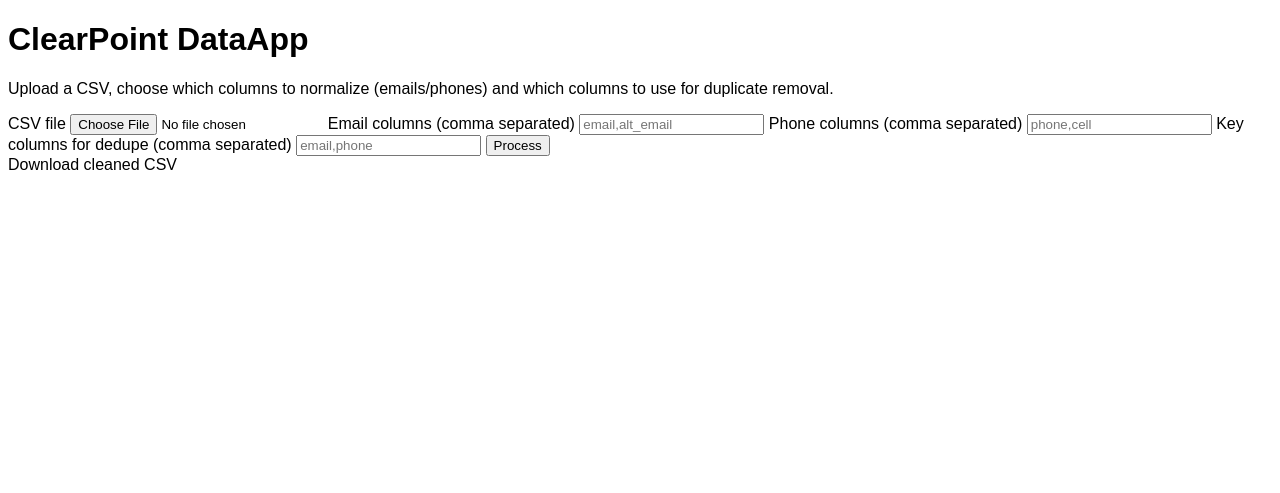
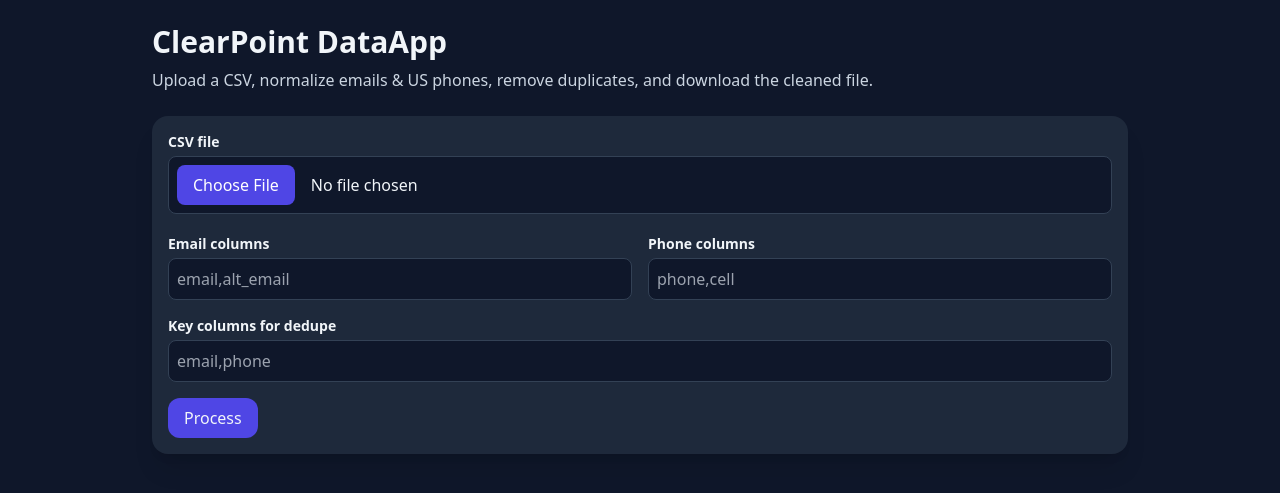
Before and after one commit to ErickaJohnson06/clearpoint-dataapp_fixed, a FastAPI app: page / in a window 1280 px wide. Shown: the top 493 px of the page. Run offline with FastAPI, Linux system fonts and the light colour scheme; some libraries are stand-ins or nearby versions.

Commit message:
Add files via upload

```diff
--- a/app/main.py
+++ b/app/main.py
@@ -23,32 +23,31 @@ def normalize_email(value: str):
 def normalize_us_phone(value: str):
     if value is None:
         return None, True
-    digits = "".join(ch for ch in value if ch.isdigit())
+    digits = ''.join(ch for ch in value if ch.isdigit())
     if len(digits) == 10:
-        return "+1" + digits, False
-    if len(digits) == 11 and digits.startswith("1"):
-        return "+1" + digits[1:], False
-    return value.strip(), True
+        return '+1' + digits, False
+    if len(digits) == 11 and digits.startswith('1'):
+        return '+1' + digits[1:], False
+    return (value or '').strip(), True
 
 def split_csv_cols(s: str):
     if not s:
         return []
-    return [c.strip() for c in s.split(",") if c.strip()]
+    return [c.strip() for c in s.split(',') if c.strip()]
 
-@app.get("/", response_class=HTMLResponse)
+@app.get('/', response_class=HTMLResponse)
 async def index(request: Request):
-    return templates.TemplateResponse("index.html", {"request": request})
+    return templates.TemplateResponse('index.html', {'request': request})
 
-# JSON API that returns a summary and the cleaned CSV text
-@app.post("/api/process")
+@app.post('/api/process')
 async def process_csv(
     file: UploadFile = File(...),
-    email_columns: str = Form(default=""),
-    phone_columns: str = Form(default=""),
-    key_columns: str = Form(default="")
+    email_columns: str = Form(default=''),
+    phone_columns: str = Form(default=''),
+    key_columns: str   = Form(default='')
 ):
     contents = await file.read()
-    text = contents.decode("utf-8", errors="replace")
+    text = contents.decode('utf-8', errors='replace')
     reader = csv.DictReader(io.StringIO(text))
     rows = list(reader)
 
@@ -59,7 +58,6 @@ async def process_csv(
     invalid_email_count = 0
     invalid_phone_count = 0
 
-    # Normalize
     for r in rows:
         for col in email_cols:
             if col in r:
@@ -70,12 +68,11 @@ async def process_csv(
                 r[col], bad = normalize_us_phone(r[col])
                 invalid_phone_count += 1 if bad else 0
 
-    # Dedupe
     seen = set()
     deduped = []
     dup_count = 0
     for r in rows:
-        key = tuple((r.get(c, "") or "").strip().lower() for c in key_cols) if key_cols else None
+        key = tuple((r.get(c, '') or '').strip().lower() for c in key_cols) if key_cols else None
         if key_cols:
             if key in seen:
                 dup_count += 1
@@ -83,29 +80,30 @@ async def process_csv(
             seen.add(key)
         deduped.append(r)
 
-    # Build cleaned CSV text
     if deduped:
         fieldnames = list(deduped[0].keys())
     else:
         fieldnames = reader.fieldnames or []
 
     out_io = io.StringIO()
-    writer = csv.DictWriter(out_io, fieldnames=fieldnames, extrasaction="ignore")
+    writer = csv.DictWriter(out_io, fieldnames=fieldnames, extrasaction='ignore')
     writer.writeheader()
     writer.writerows(deduped)
     cleaned_csv_text = out_io.getvalue()
 
+    # return a few sample rows for preview
+    preview_rows = deduped[:10]
+
     summary = {
-        "rows_in": len(rows),
-        "rows_out": len(deduped),
-        "duplicates_removed": dup_count,
-        "invalid_emails": invalid_email_count,
-        "invalid_phones": invalid_phone_count,
+        'rows_in': len(rows),
+        'rows_out': len(deduped),
+        'duplicates_removed': dup_count,
+        'invalid_emails': invalid_email_count,
+        'invalid_phones': invalid_phone_count,
+        'columns': fieldnames,
     }
+    return {'summary': summary, 'csv_text': cleaned_csv_text, 'preview_rows': preview_rows}
 
-    # Return JSON that includes the CSV as text; the frontend will create a download
-    return {"summary": summary, "csv_text": cleaned_csv_text}
-
-@app.get("/healthz")
+@app.get('/healthz')
 async def health():
-    return {"ok": True}
+    return {'ok': True}
--- a/app/static/styles.css
+++ b/app/static/styles.css
@@ -1 +1 @@
-body { font-family: sans-serif; }
+/* Tailwind handles styling; keep file for static mount. */
--- a/app/templates/index.html
+++ b/app/templates/index.html
@@ -1,68 +1,148 @@
 <!doctype html>
 <html>
 <head>
-  <meta charset="utf-8" />
-  <meta name="viewport" content="width=device-width, initial-scale=1" />
+  <meta charset="utf-8"/>
+  <meta name="viewport" content="width=device-width, initial-scale=1"/>
   <title>ClearPoint DataApp</title>
-  <link rel="stylesheet" href="/static/styles.css" />
+  <script src="https://cdn.tailwindcss.com"></script>
+  <script src="https://cdnjs.cloudflare.com/ajax/libs/xlsx/0.18.5/xlsx.full.min.js"></script>
 </head>
-<body>
-  <div class="container">
-    <h1>ClearPoint DataApp</h1>
-    <p>Upload a CSV, choose which columns to normalize (emails/phones) and which columns to use for duplicate removal.</p>
+<body class="bg-slate-900 text-slate-100">
+  <div class="max-w-5xl mx-auto p-6">
+    <header class="mb-6">
+      <h1 class="text-3xl font-bold">ClearPoint DataApp</h1>
+      <p class="text-slate-300 mt-2">Upload a CSV, normalize emails & US phones, remove duplicates, and download the cleaned file.</p>
+    </header>
 
-    <form id="form" enctype="multipart/form-data">
-      <label>CSV file</label>
-      <input type="file" name="file" accept=".csv" required />
+    <section class="bg-slate-800 rounded-2xl p-4 shadow-xl">
+      <form id="form" class="grid md:grid-cols-2 gap-4" enctype="multipart/form-data">
+        <div class="md:col-span-2">
+          <label class="block text-sm font-semibold mb-1">CSV file</label>
+          <input class="w-full file:mr-4 file:py-2 file:px-4 file:rounded-lg file:border-0 file:bg-indigo-600 file:text-white file:cursor-pointer rounded-lg bg-slate-900 border border-slate-700 p-2" type="file" name="file" accept=".csv" required />
+          <p id="headersHint" class="text-xs text-slate-400 mt-1"></p>
+        </div>
 
-      <label>Email columns (comma separated)</label>
-      <input type="text" name="email_columns" placeholder="email,alt_email" />
+        <div>
+          <label class="block text-sm font-semibold mb-1">Email columns</label>
+          <input class="w-full rounded-lg bg-slate-900 border border-slate-700 p-2" type="text" name="email_columns" placeholder="email,alt_email"/>
+        </div>
+        <div>
+          <label class="block text-sm font-semibold mb-1">Phone columns</label>
+          <input class="w-full rounded-lg bg-slate-900 border border-slate-700 p-2" type="text" name="phone_columns" placeholder="phone,cell"/>
+        </div>
+        <div class="md:col-span-2">
+          <label class="block text-sm font-semibold mb-1">Key columns for dedupe</label>
+          <input class="w-full rounded-lg bg-slate-900 border border-slate-700 p-2" type="text" name="key_columns" placeholder="email,phone"/>
+        </div>
 
-      <label>Phone columns (comma separated)</label>
-      <input type="text" name="phone_columns" placeholder="phone,cell" />
+        <div class="md:col-span-2 flex gap-3">
+          <button class="px-4 py-2 rounded-xl bg-indigo-600 hover:bg-indigo-500" type="submit" id="processBtn">Process</button>
+          <a id="downloadCsv" class="hidden px-4 py-2 rounded-xl bg-slate-700 hover:bg-slate-600" download="cleaned.csv">Download CSV</a>
+          <button id="downloadXlsx" class="hidden px-4 py-2 rounded-xl bg-slate-700 hover:bg-slate-600" type="button">Download Excel</button>
+        </div>
+      </form>
 
-      <label>Key columns for dedupe (comma separated)</label>
-      <input type="text" name="key_columns" placeholder="email,phone" />
+      <div id="summary" class="hidden mt-6 bg-slate-900/50 border border-slate-700 rounded-xl p-4"></div>
 
-      <button type="submit">Process</button>
-    </form>
-
-    <div id="summary" class="summary hidden"></div>
-    <a id="download" class="hidden" download="cleaned.csv">Download cleaned CSV</a>
+      <div id="preview" class="hidden mt-6">
+        <h3 class="font-semibold mb-2">Preview (first 10 rows)</h3>
+        <div class="overflow-auto border border-slate-700 rounded-xl">
+          <table id="previewTable" class="min-w-full text-sm">
+            <thead class="bg-slate-800"></thead>
+            <tbody class="divide-y divide-slate-800"></tbody>
+          </table>
+        </div>
+      </div>
+    </section>
   </div>
 
   <script>
     const form = document.getElementById('form');
+    const headersHint = document.getElementById('headersHint');
     const summaryBox = document.getElementById('summary');
-    const downloadLink = document.getElementById('download');
+    const preview = document.getElementById('preview');
+    const tHead = document.querySelector('#previewTable thead');
+    const tBody = document.querySelector('#previewTable tbody');
+    const dlCsv = document.getElementById('downloadCsv');
+    const dlXlsx = document.getElementById('downloadXlsx');
+
+    // Auto-detect column headers when a file is chosen
+    form.file.addEventListener('change', async () => {
+      if (!form.file.files[0]) return;
+      const text = await form.file.files[0].text();
+      const firstLine = text.split(/\r?\n/)[0] || '';
+      headersHint.textContent = firstLine ? 'Detected headers: ' + firstLine : '';
+    });
 
     form.addEventListener('submit', async (e) => {
       e.preventDefault();
-      summaryBox.classList.add('hidden');
-      downloadLink.classList.add('hidden');
+      summaryBox.classList.add('hidden'); preview.classList.add('hidden');
+      dlCsv.classList.add('hidden'); dlXlsx.classList.add('hidden');
 
       const fd = new FormData(form);
       const res = await fetch('/api/process', { method: 'POST', body: fd });
-      if (!res.ok) {
-        alert('Processing failed.');
-        return;
-      }
+      if (!res.ok) { alert('Processing failed'); return; }
       const data = await res.json();
       const s = data.summary;
 
-      summaryBox.innerHTML = `<b>Summary</b><br>
-        Rows in: ${s.rows_in}<br>
-        Rows out: ${s.rows_out}<br>
-        Duplicates removed: ${s.duplicates_removed}<br>
-        Invalid emails: ${s.invalid_emails}<br>
-        Invalid phones: ${s.invalid_phones}`;
+      // Summary
+      summaryBox.innerHTML = `<div class='grid grid-cols-2 md:grid-cols-3 gap-3 text-sm'>
+        <div><span class='text-slate-400'>Rows in</span><div class='text-xl font-semibold'>${s.rows_in}</div></div>
+        <div><span class='text-slate-400'>Rows out</span><div class='text-xl font-semibold'>${s.rows_out}</div></div>
+        <div><span class='text-slate-400'>Duplicates removed</span><div class='text-xl font-semibold'>${s.duplicates_removed}</div></div>
+        <div><span class='text-slate-400'>Invalid emails</span><div class='text-xl font-semibold'>${s.invalid_emails}</div></div>
+        <div><span class='text-slate-400'>Invalid phones</span><div class='text-xl font-semibold'>${s.invalid_phones}</div></div>
+        <div><span class='text-slate-400'>Columns</span><div class='text-sm break-all'>${(s.columns||[]).join(', ')}</div></div>
+      </div>`;
       summaryBox.classList.remove('hidden');
 
-      // Build a downloadable CSV from the returned CSV text
-      const blob = new Blob([data.csv_text], { type: 'text/csv' });
-      const url = URL.createObjectURL(blob);
-      downloadLink.href = url;
-      downloadLink.classList.remove('hidden');
+      // CSV download
+      const csvBlob = new Blob([data.csv_text], { type: 'text/csv' });
+      const csvUrl = URL.createObjectURL(csvBlob);
+      dlCsv.href = csvUrl;
+      dlCsv.classList.remove('hidden');
+
+      // XLSX download (client-side with SheetJS)
+      dlXlsx.onclick = () => {
+        // Convert CSV text to worksheet
+        const wb = XLSX.utils.book_new();
+        const ws = XLSX.utils.sheet_to_sheet ? XLSX.utils.sheet_to_sheet(data.csv_text) : XLSX.utils.csv_to_sheet(data.csv_text);
+      };
+      // Use csv_to_sheet
+      dlXlsx.onclick = () => {
+        const wb = XLSX.utils.book_new();
+        const ws = XLSX.utils.csv_to_sheet(data.csv_text);
+        XLSX.utils.book_append_sheet(wb, ws, 'Cleaned');
+        XLSX.writeFile(wb, 'cleaned.xlsx');
+      };
+      dlXlsx.classList.remove('hidden');
+
+      // Preview table
+      const rows = data.preview_rows || [];
+      tHead.innerHTML = ''; tBody.innerHTML = '';
+      if (rows.length) {
+        const cols = Object.keys(rows[0]);
+        const tr = document.createElement('tr');
+        cols.forEach(c => {
+          const th = document.createElement('th');
+          th.className = 'text-left p-2 border-b border-slate-700';
+          th.textContent = c;
+          tr.appendChild(th);
+        });
+        tHead.appendChild(tr);
+
+        rows.forEach(r => {
+          const trb = document.createElement('tr');
+          cols.forEach(c => {
+            const td = document.createElement('td');
+            td.className = 'p-2';
+            td.textContent = r[c] ?? '';
+            trb.appendChild(td);
+          });
+          tBody.appendChild(trb);
+        });
+        preview.classList.remove('hidden');
+      }
     });
   </script>
 </body>
```
Also changed, not shown: requirements.txt (+4 -4 lines), README.md, 1 other file.
